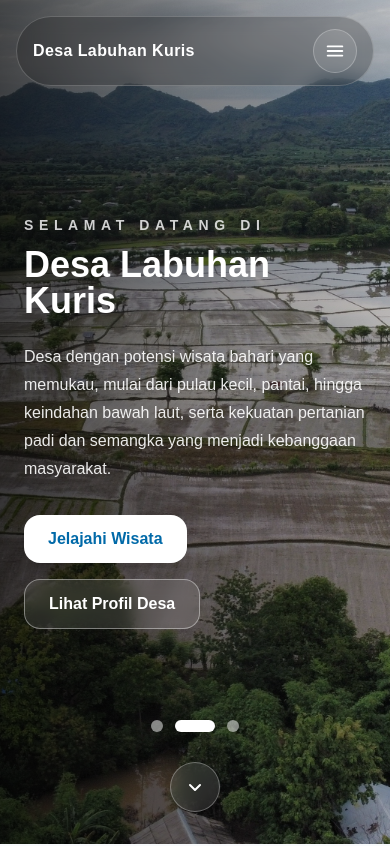
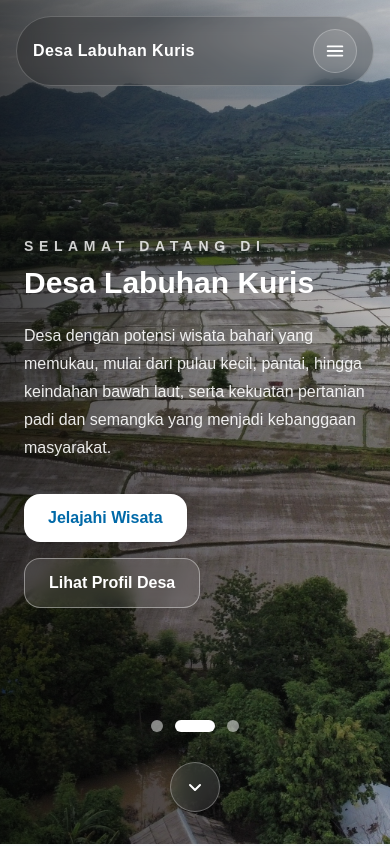
Before and after one commit to dhaniverdant/labuhan-kuris, a Next.js app: page / in a window 390 px wide. Shown: the top 846 px of the page. Built offline with nearby package versions, Linux system fonts and the light colour scheme.

Commit message:
make font smaller for desa labuhan kuris

```diff
--- a/app/page.tsx
+++ b/app/page.tsx
@@ -165,7 +165,7 @@ export default function Page() {
               Selamat Datang Di
             </p>
 
-            <h1 className="mt-3 text-4xl font-bold leading-none sm:text-5xl md:text-7xl lg:text-7xl">
+            <h1 className="mt-3 text-3xl font-bold leading-none sm:text-5xl md:text-7xl lg:text-7xl">
               Desa Labuhan Kuris
             </h1>
 
```
